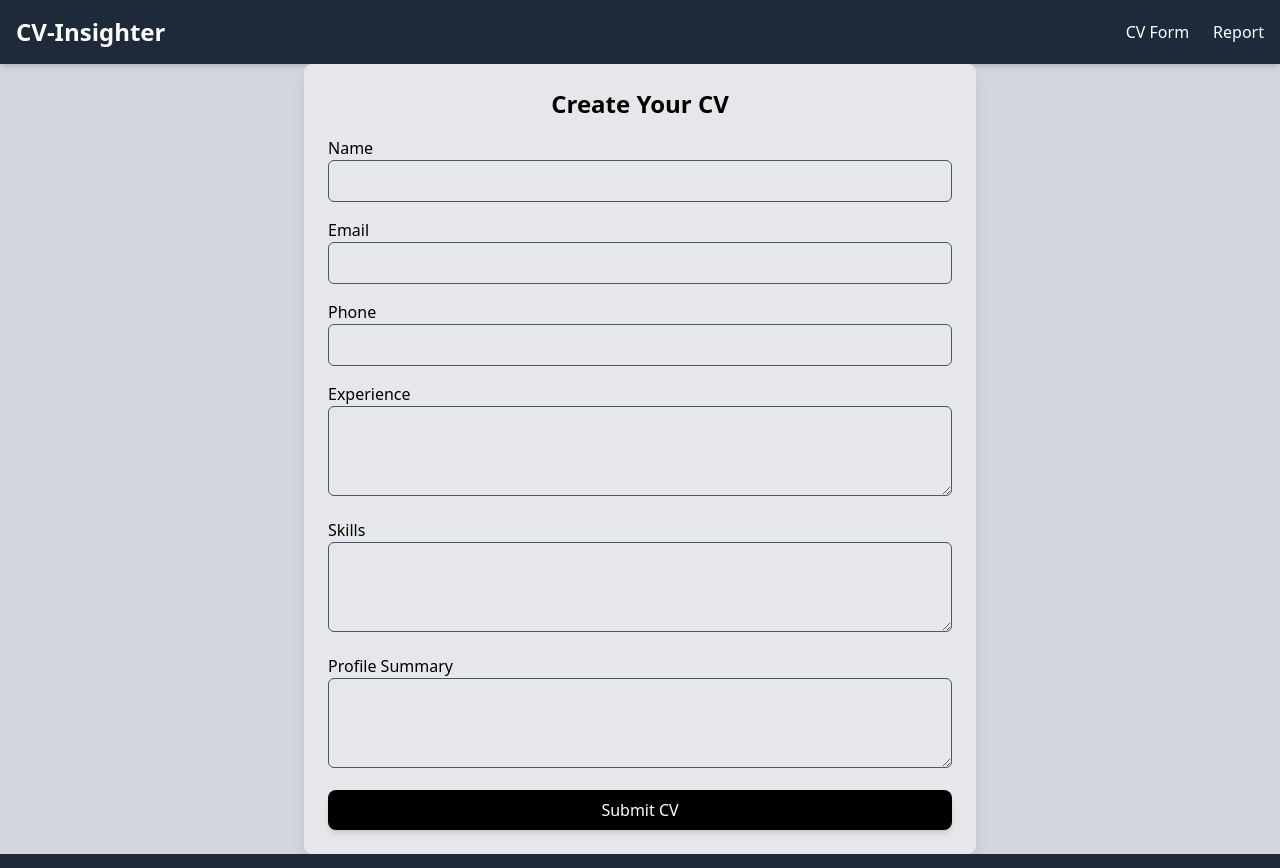
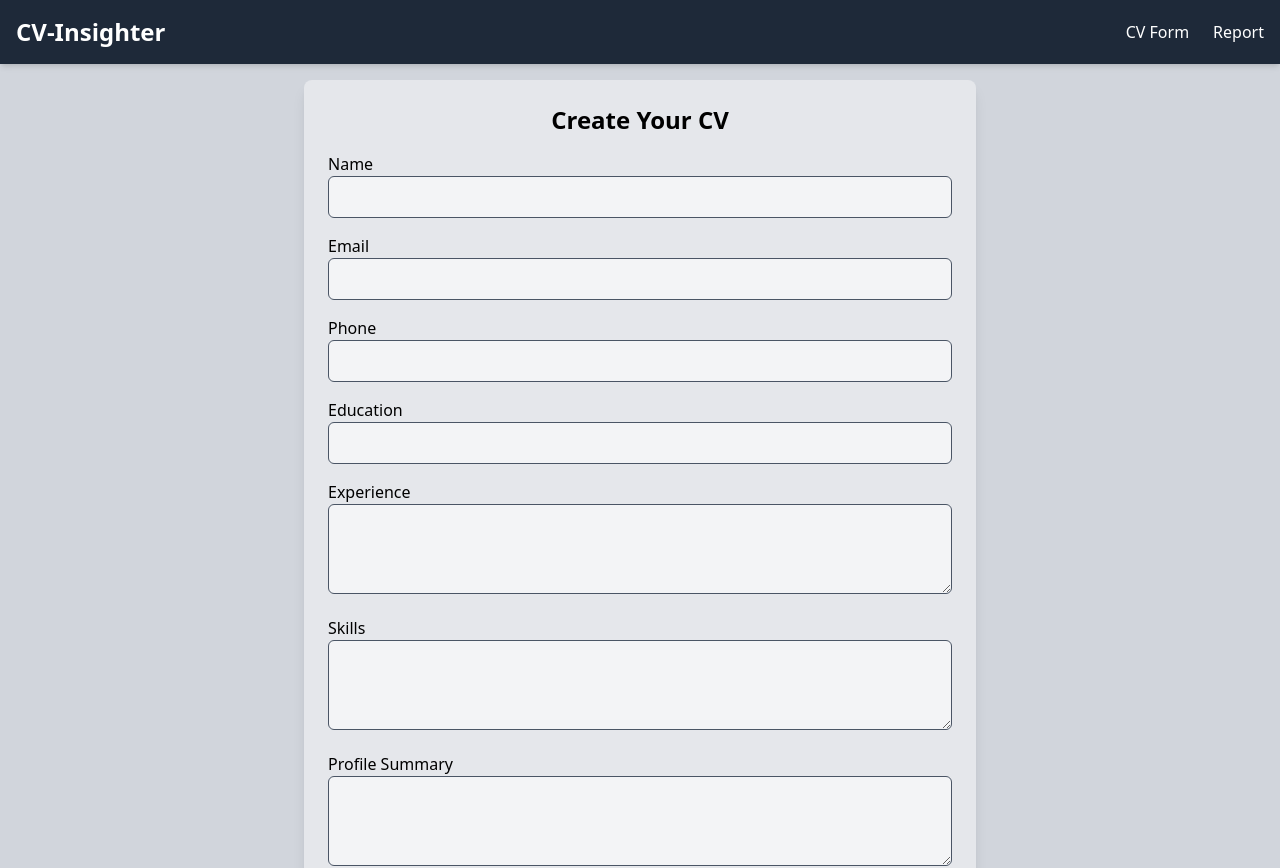
Before and after one commit to TesNikk/cv-insighter, a Next.js app: page / in a window 1280 px wide. Shown: the top 868 px of the page. Built offline with nearby package versions, Linux system fonts and the light colour scheme.

Commit message:
Fix: Add education field to CV form

```diff
--- a/src/app/components/CVForm.tsx
+++ b/src/app/components/CVForm.tsx
@@ -5,6 +5,7 @@ const CVForm = () => {
     name: "",
     email: "",
     phone: "",
+    education:"",
     experience: "",
     skills: "",
     profileSummary: "",
@@ -19,13 +20,14 @@ const CVForm = () => {
     e.preventDefault();
     console.log("Submitted Data:", formData);
     // Call API to submit form data
+
   };
 
   return (
-    <div className="max-w-2xl mx-auto bg-gray-200 p-6 rounded-lg shadow-lg">
+    <div className="max-w-2xl mx-auto bg-gray-200 p-6 rounded-lg shadow-lg m-4">
       <h2 className="text-2xl font-bold mb-4 text-center">Create Your CV</h2>
       <form onSubmit={handleSubmit} className="space-y-4">
-        {/* Name Field */}
+
         <div>
           <label className="block font-medium">Name</label>
           <input
@@ -38,7 +40,7 @@ const CVForm = () => {
           />
         </div>
 
-        {/* Email Field */}
+
         <div>
           <label className="block font-medium">Email</label>
           <input
@@ -51,7 +53,7 @@ const CVForm = () => {
           />
         </div>
 
-        {/* Phone Field */}
+
         <div>
           <label className="block font-medium">Phone</label>
           <input
@@ -63,8 +65,19 @@ const CVForm = () => {
             className="w-full p-2 border border-gray-600 rounded-md bg-gray-100 text-black"
           />
         </div>
+        <div>
+          <label className="block font-medium">Education</label>
+          <input
+          type="text"
+          name="education"
+          value={formData.education}
+          onChange={handleChange}
+          required
+          className="w-full p-2 border border-gray-600 rounded-md bg-gray-100 text-black">
+          </input>
+        </div>
 
-        {/* Experience Field */}
+
         <div>
           <label className="block font-medium">Experience</label>
           <textarea
@@ -76,7 +89,7 @@ const CVForm = () => {
           ></textarea>
         </div>
 
-        {/* Skills Field */}
+
         <div>
           <label className="block font-medium">Skills</label>
           <textarea
@@ -88,7 +101,7 @@ const CVForm = () => {
           ></textarea>
         </div>
 
-        {/* Profile Summary Field */}
+
         <div>
           <label className="block font-medium">Profile Summary</label>
           <textarea
@@ -100,7 +113,7 @@ const CVForm = () => {
           ></textarea>
         </div>
 
-        {/* Submit Button */}
+
         <div className="text-center">
           <button
             type="submit"
--- a/src/app/components/Footer.tsx
+++ b/src/app/components/Footer.tsx
@@ -3,6 +3,9 @@ import React from "react";
 const Footer = () => {
   return (
     <footer className="bg-gray-800 text-white text-center py-4">
+        <div className="font-bold mb-2">
+        Nahid & Rafin
+        </div>
       <p>&copy; {new Date().getFullYear()} CV-Insighter. All rights reserved.</p>
     </footer>
   );
--- a/src/app/globals.css
+++ b/src/app/globals.css
@@ -28,11 +28,6 @@ footer {
   @apply bg-gray-800 text-white text-center py-4;
 }
 
-/* Form Elements */
-input, select, textarea {
-  @apply w-full px-3 py-2 border border-gray-600 rounded-md bg-gray-200 text-black;
-}
-
 input:focus, select:focus, textarea:focus {
   @apply outline-none border-black ring-2 ring-gray-700;
 }
```
